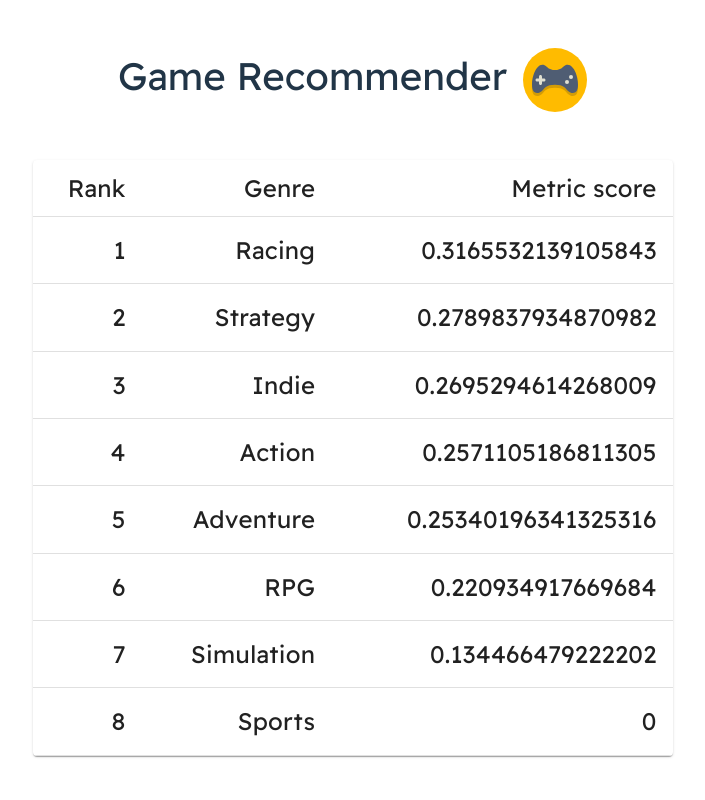
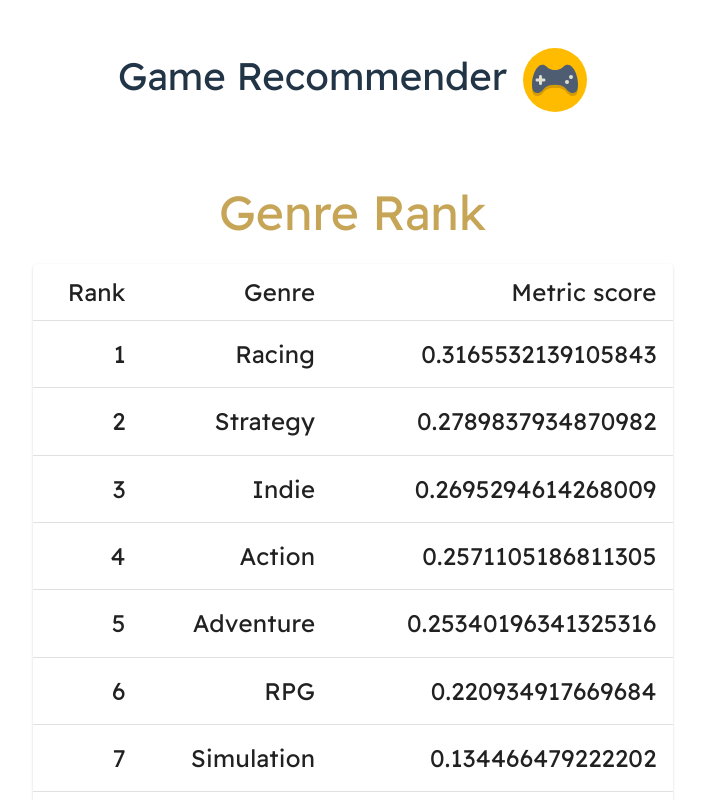
Before and after one commit to shrirang010/Game-Recommendation-System, a React (Vite) app in the folder recommendation-system/: page /stats in a window 1280 px wide. Shown: the top 800 px of the page, without its empty margins (281-986 px from the left). Built offline with nearby package versions, Linux system fonts and the light colour scheme.

Commit message:
added heading to stats table

```diff
--- a/recommendation-system/src/components/statistics/statistics.module.css
+++ b/recommendation-system/src/components/statistics/statistics.module.css
@@ -1,3 +1,9 @@
 .container {
   width: 50vw;
 }
+.heading {
+  text-align: center;
+  font-size: 3rem;
+  margin: 1rem;
+  color: rgb(199, 165, 87);
+}
--- a/recommendation-system/src/components/statistics/statistics.tsx
+++ b/recommendation-system/src/components/statistics/statistics.tsx
@@ -44,6 +44,7 @@ for (let i in genreMetric) {
 export default function BasicTable() {
   return (
     <div className={style.container}>
+      <div className={style.heading}> Genre Rank </div>
       <TableContainer component={Paper}>
         <Table>
           <TableHead>
--- a/recommendation-system/src/routes/home/home.module.css
+++ b/recommendation-system/src/routes/home/home.module.css
@@ -26,7 +26,11 @@
 }
 
 .statsbtn {
+  margin-top: 1rem;
+  padding: 0.5rem;
   text-decoration: none;
   font-size: 1.5rem;
-  color: #0066ff;
+  color: whitesmoke;
+  background-color: black;
+  border-radius: 5%;
 }
```
